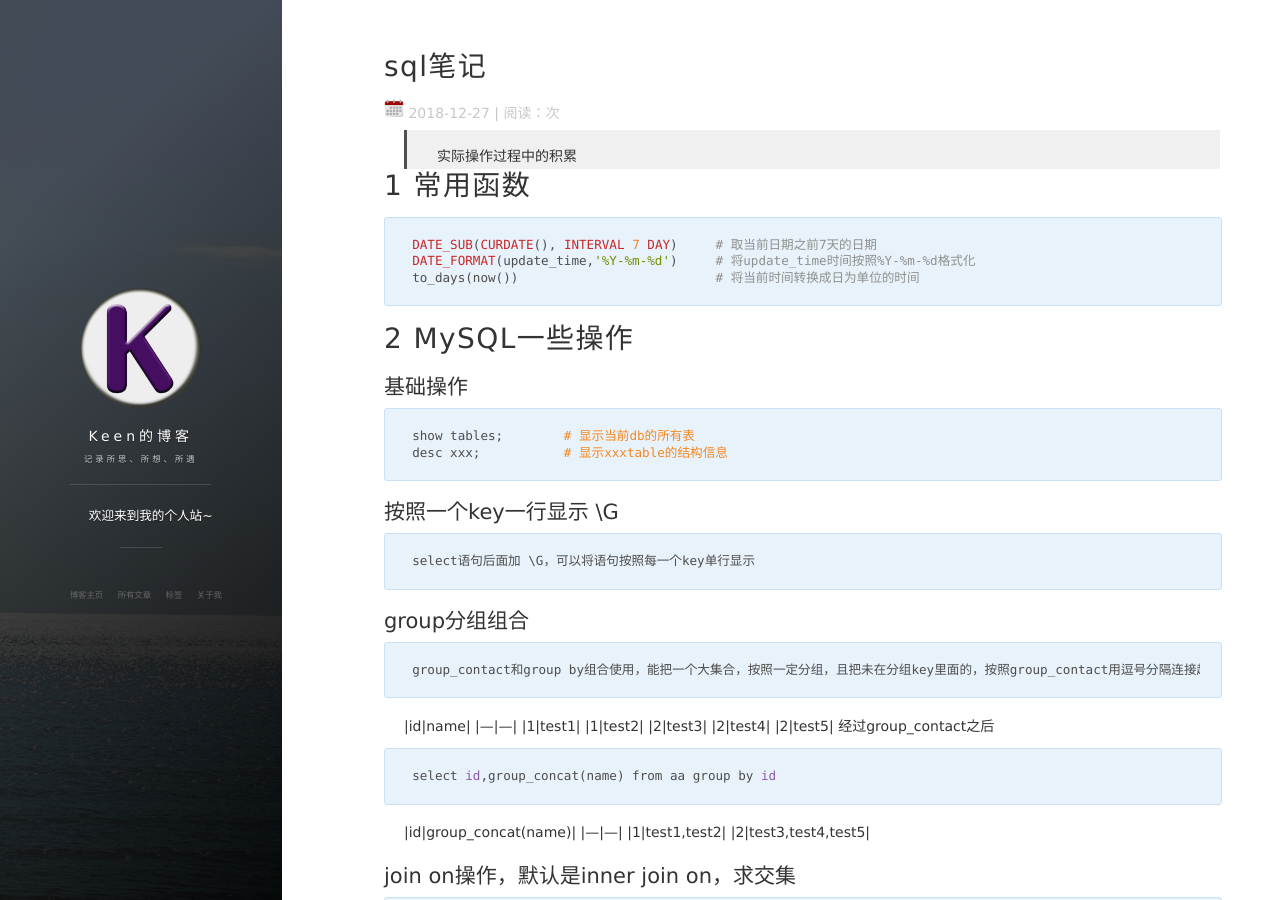
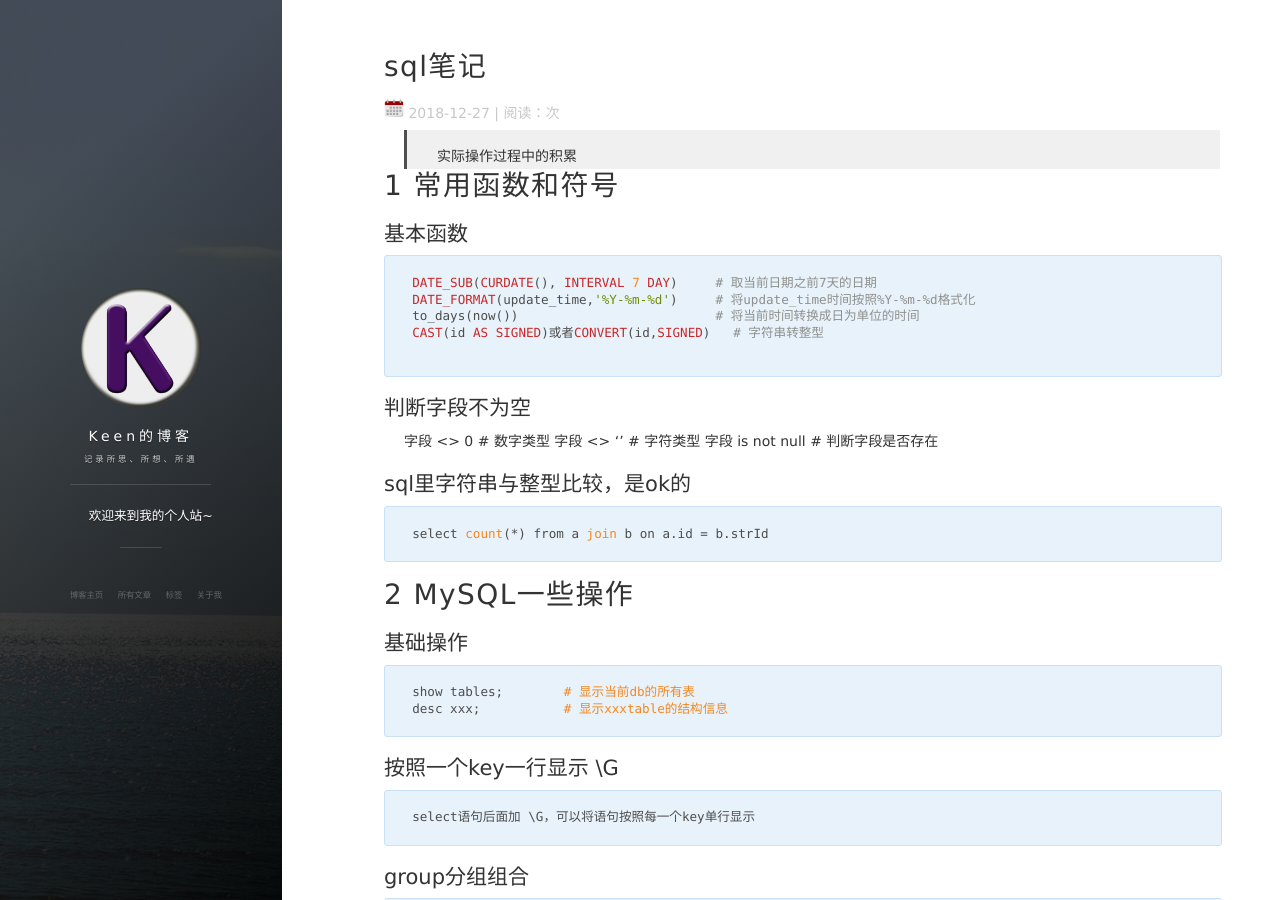
Before and after one commit to Keenjin/Keenjin.github.io, a Jekyll site: the page built from _posts/2018-12-27-sql_note.md, in a window 1280 px wide and 900 px high. Built offline with Jekyll 4.4.1, drawn with Linux system fonts in a browser that asks for light colours; nearby versions of some CDN libraries; comment, search, counter and statistics services are not loaded.

Commit message:
sql笔记

````diff
--- a/_posts/2018-12-27-sql_note.md
+++ b/_posts/2018-12-27-sql_note.md
@@ -7,12 +7,24 @@ tags: 经验
 
 > 实际操作过程中的积累
 
-# 1 常用函数
+# 1 常用函数和符号
+## 基本函数
 ```
 DATE_SUB(CURDATE(), INTERVAL 7 DAY)     # 取当前日期之前7天的日期
 DATE_FORMAT(update_time,'%Y-%m-%d')     # 将update_time时间按照%Y-%m-%d格式化
 to_days(now())                          # 将当前时间转换成日为单位的时间
+CAST(id AS SIGNED)或者CONVERT(id,SIGNED)   # 字符串转整型
+
 ```
+## 判断字段不为空
+字段 <> 0                               # 数字类型
+字段 <> ''                              # 字符类型
+字段 is not null                        # 判断字段是否存在
+## sql里字符串与整型比较，是ok的
+```
+select count(*) from a join b on a.id = b.strId
+```
+
 # 2 MySQL一些操作
 ## 基础操作
 ```
````
